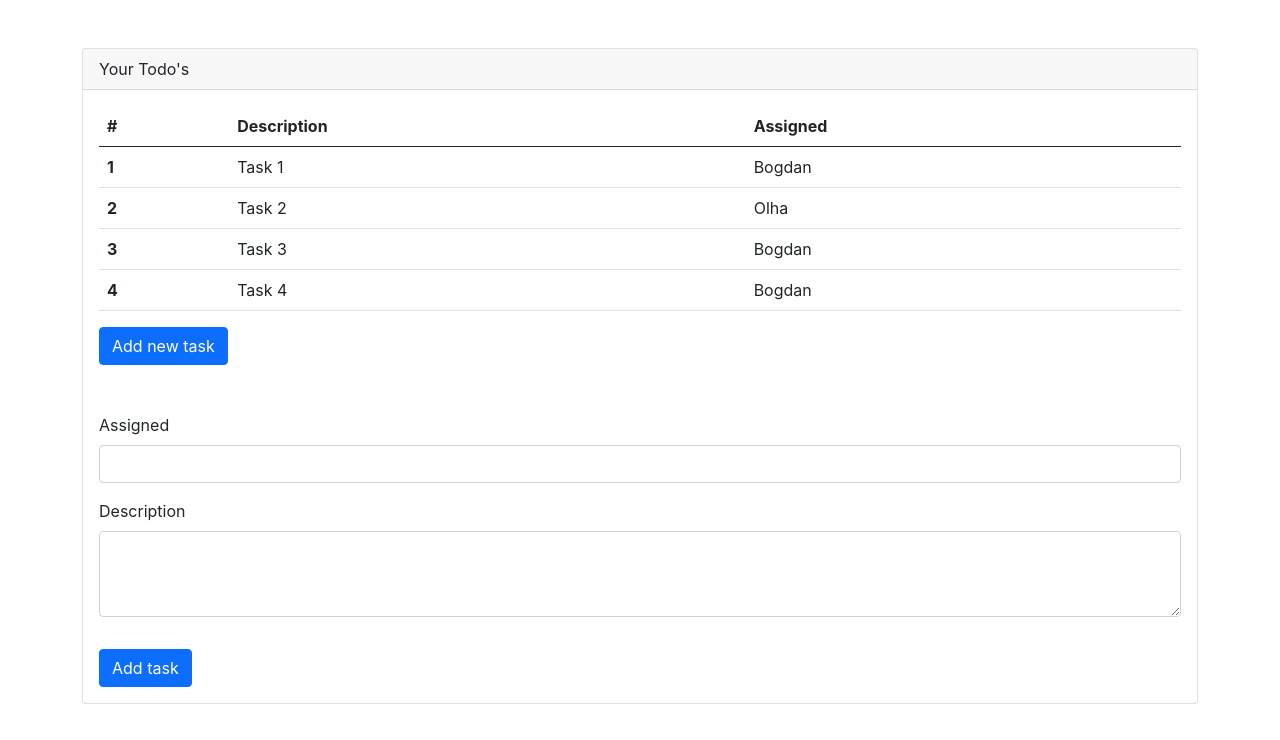
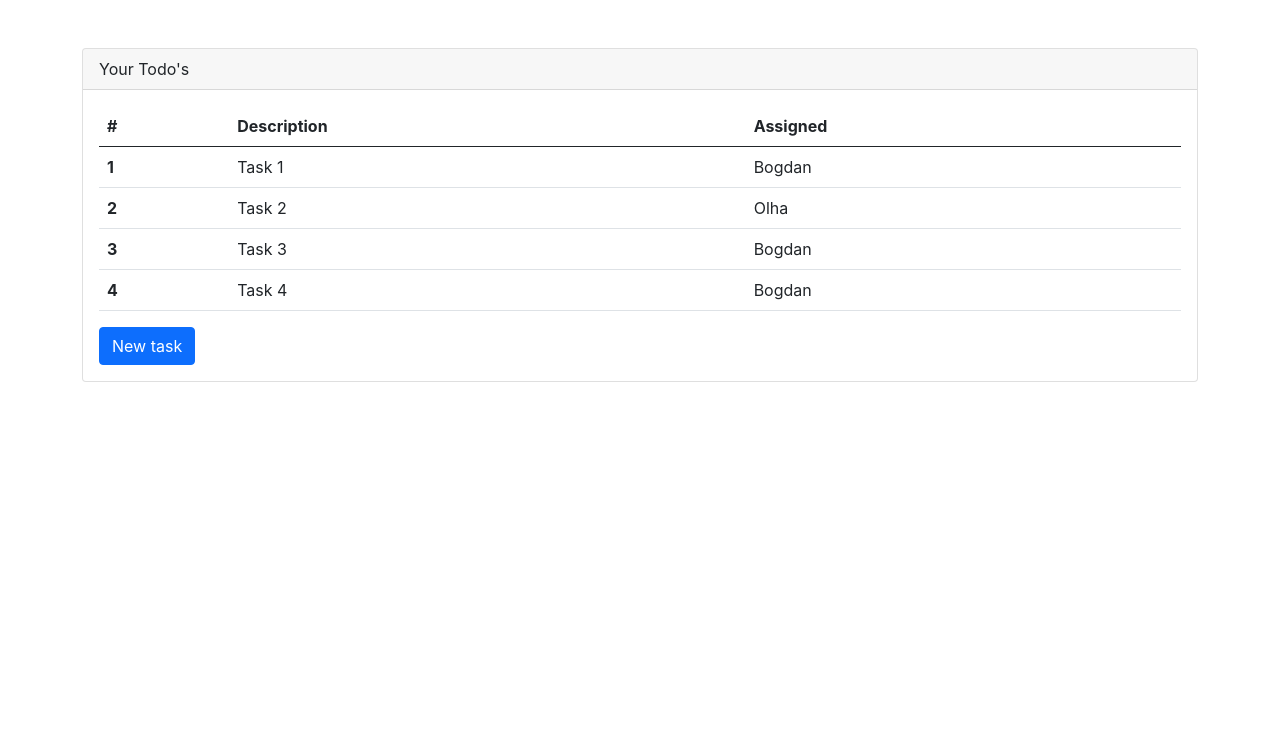
Before and after one commit to BogdanSkochynskyi/react-todos, a React (Create React App) app: page / in a window 1280 px wide. Shown: the top 740 px of the page. Built offline with nearby package versions, Linux system fonts and the light colour scheme.

Commit message:
Added an example of conditional rendering

```diff
--- a/src/App.js
+++ b/src/App.js
@@ -5,6 +5,8 @@ import TodoTable from './components/TodoTable';
 
 
 function App() {
+
+  const [showAddTaskForm, setShowAddTaskForm] = useState(false);
 
   const [todos, setTodos] = useState([
     {rowNumber: 1, rowDescription: 'Task 1', rowAssigned: 'Bogdan'},
@@ -44,8 +46,14 @@ function App() {
         </div>
         <div className='card-body'>
           <TodoTable todos={todos} deleteTask={deleteTask}/>
-          <button className='btn btn-primary'>Add new task</button>
-          <NewTodoForm addTask={addTask}/>
+          <button
+            className='btn btn-primary'
+            onClick={() => setShowAddTaskForm(!showAddTaskForm)}>
+              {showAddTaskForm ? 'Close new task' : 'New task'}</button>
+            {showAddTaskForm &&
+              <NewTodoForm addTask={addTask}/>
+            }
+
         </div>
       </div>
 
```
